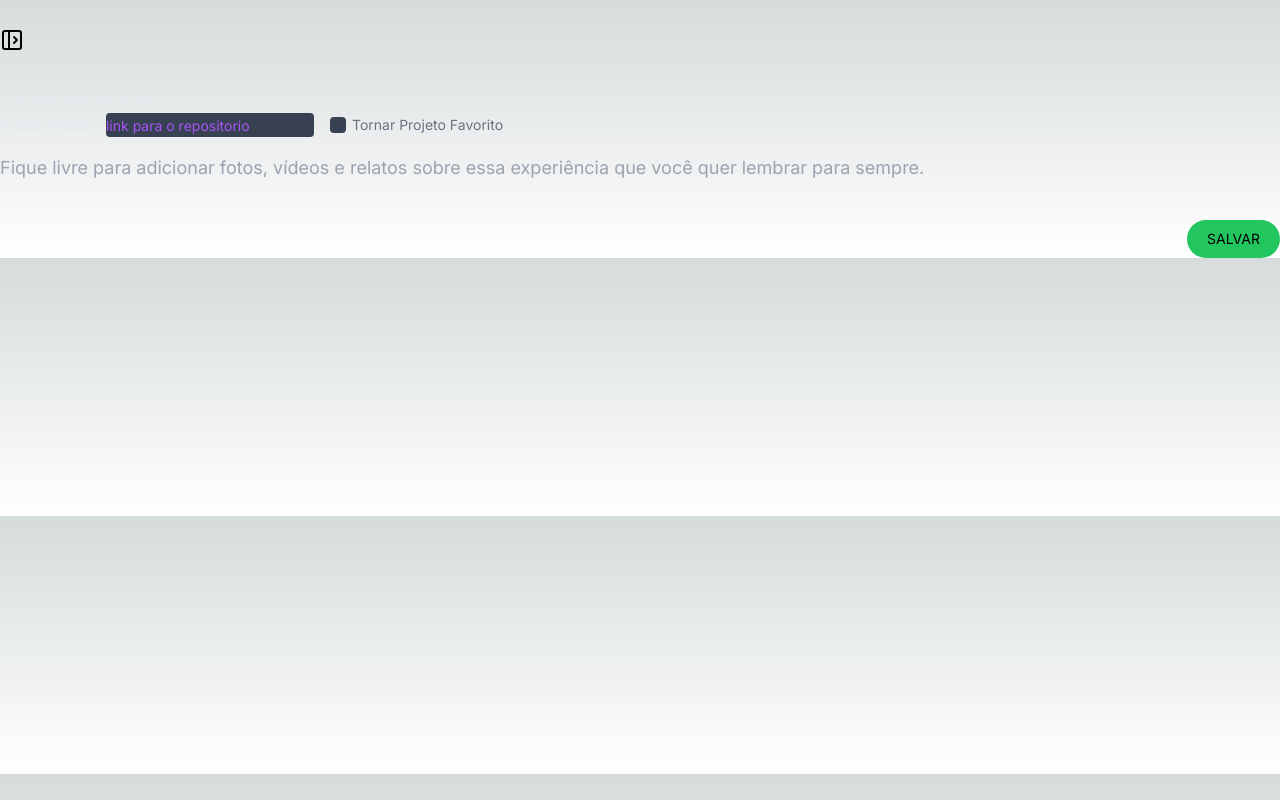
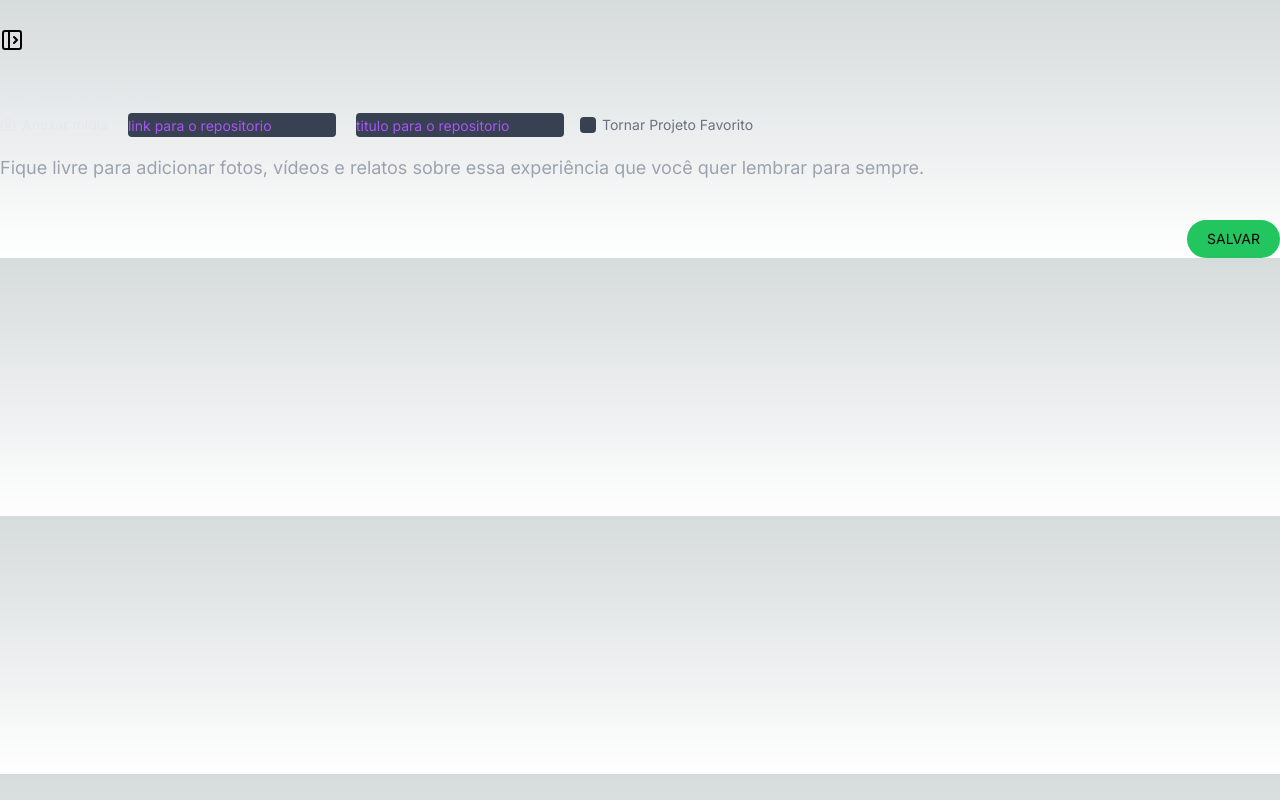
Before and after one commit to GabrielFeBe/portfolio-frontend, a Next.js app: page /adding in a window 1280 px wide. Built offline with nearby package versions, Linux system fonts and the light colour scheme; no server answers.

Commit message:
começando exibição de projetos favoritos

```diff
--- a/src/app/adding/page.tsx
+++ b/src/app/adding/page.tsx
@@ -4,6 +4,7 @@ import { FormEvent, useState } from 'react'
 import Cookie from 'js-cookie'
 import { useRouter } from 'next/navigation'
 import MediaPicker from '@/app/components/MediaPicker'
+import { Camera } from 'lucide-react'
 
 export default function CreatingPost() {
   const [isFavorite, setIsFavorite] = useState<boolean>(false)
@@ -30,6 +31,7 @@ export default function CreatingPost() {
         projectDescription: formData.get('content'),
         repositoryLink: formData.get('repositoryLink'),
         isFavorite,
+        title: formData.get('title'),
       },
       {
         headers: {
@@ -39,6 +41,7 @@ export default function CreatingPost() {
     )
 
     router.push('/')
+    router.refresh()
   }
   return (
     <form onSubmit={handleCreateMemory} className="flex flex-1 flex-col gap-2">
@@ -52,7 +55,7 @@ export default function CreatingPost() {
           htmlFor="media"
           className="flex cursor-pointer items-center gap-1.5 text-sm text-gray-200 hover:text-gray-100"
         >
-          {/* <Camera className="h-4 w-4"></Camera> */}
+          <Camera className="h-4 w-4"></Camera>
           Anexar mídia
         </label>
         <label
@@ -64,6 +67,18 @@ export default function CreatingPost() {
             name="repositoryLink"
             id="repositoryLink"
             placeholder="link para o repositorio"
+            className="ml-1 h-6 w-52 rounded border-gray-400 bg-gray-700 text-purple-500 placeholder:text-purple-500"
+          />
+        </label>
+        <label
+          htmlFor="title"
+          className="flex items-center gap-1.5 text-sm text-gray-200 hover:text-gray-100"
+        >
+          <input
+            type="text"
+            name="title"
+            id="title"
+            placeholder="titulo para o repositorio"
             className="ml-1 h-6 w-52 rounded border-gray-400 bg-gray-700 text-purple-500 placeholder:text-purple-500"
           />
         </label>
--- a/src/app/page.tsx
+++ b/src/app/page.tsx
@@ -1,8 +1,9 @@
 import AboutMe from './components/AboutMe'
-
+import Link from 'next/link'
 import { api } from '@/lib/api'
 import Project from '@/types/Projects'
 import Stacks from './components/Stacks'
+import Image from 'next/image'
 
 export default async function Home() {
   const response = await api.get('/favorites')
@@ -20,10 +21,29 @@ export default async function Home() {
         <Stacks />
       </div>
       {/* down side */}
-      <div className="flex flex-1">
+      <div className="grid min-h-4/6-screen grid-cols-2">
         {data.map((project) => (
-          <div key={project.projectImage}>
-            <p>{project.projectDescription}</p>
+          <div
+            key={project.projectImage}
+            className="flex w-5/6 flex-1 flex-col pl-20"
+          >
+            <h2>{project.title}</h2>
+            <Link
+              href={`/project/${project.id}`}
+              className="relative h-1/2 max-w-screen-sm"
+            >
+              <Image
+                src={project.projectImage}
+                alt="project"
+                width={250}
+                height={250}
+                className="h-full w-full"
+              />
+              <div className="absolute left-0 top-0 h-full w-full bg-purple-950 opacity-50" />
+            </Link>
+            <span className="h-1/3 max-w-screen-sm">
+              {project.projectDescription}
+            </span>
           </div>
         ))}
       </div>
--- a/src/types/Projects.tsx
+++ b/src/types/Projects.ts
@@ -1,6 +1,8 @@
 export default interface Project {
+  id?: number
   projectImage: string
   repositoryLink: string
   projectDescription: string
   isFavorite: boolean
+  title: string
 }
```
